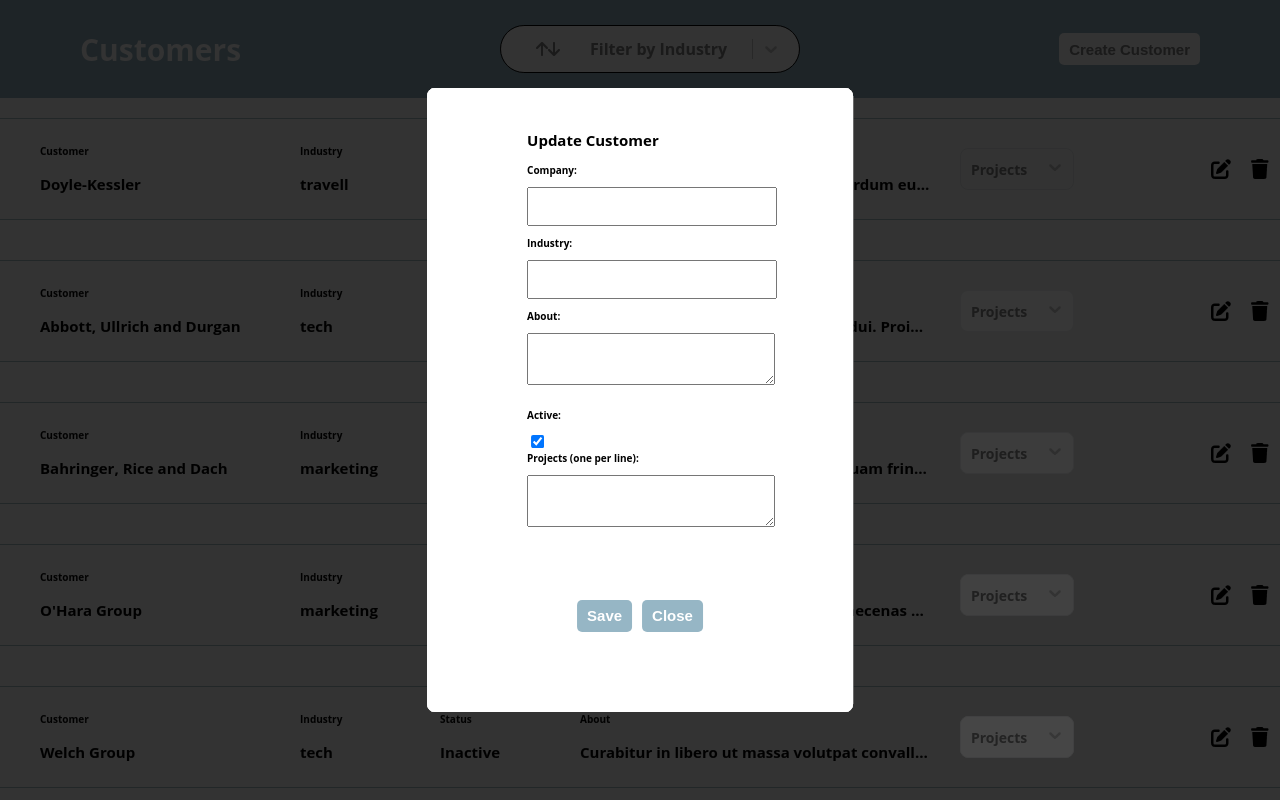
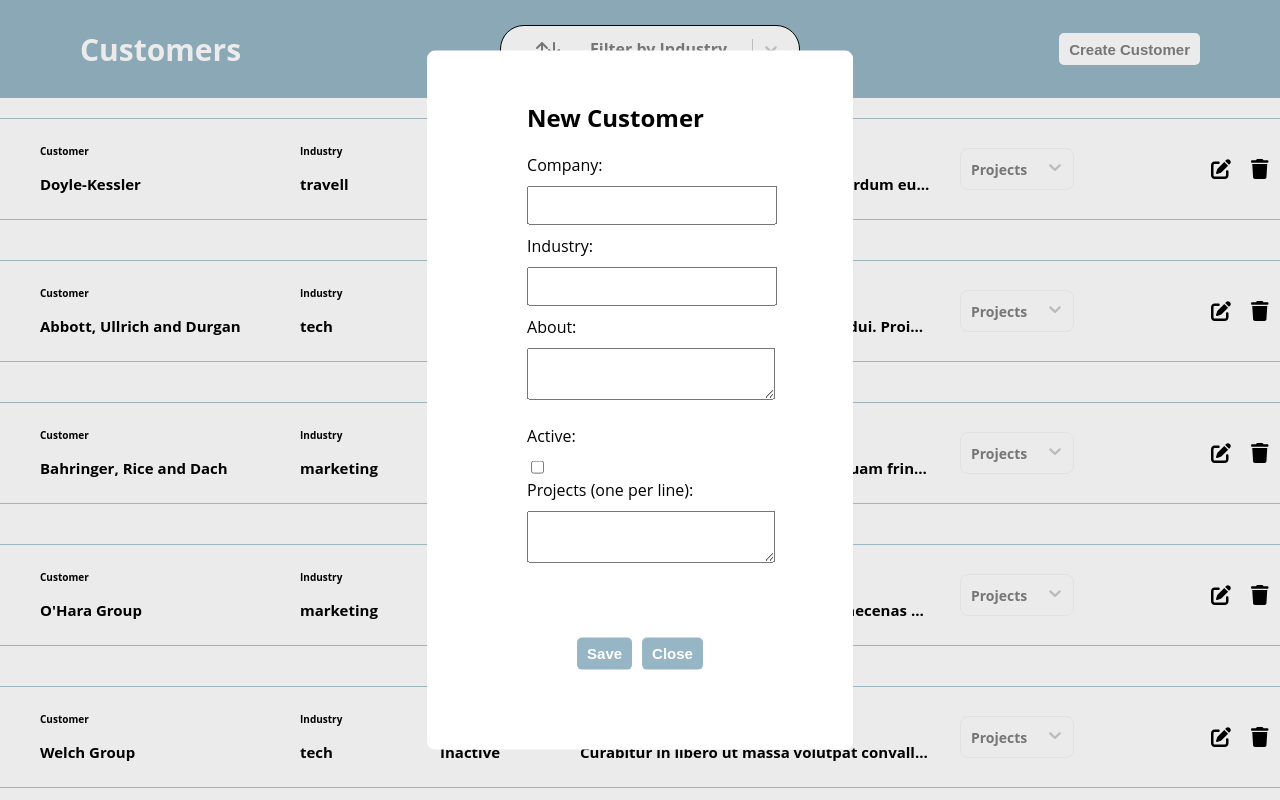
Before and after one commit to esraltintas/customers, a React (Vite) app: page / in a window 1280 px wide. Both pictures are taken after a click on the button "Create Customer". Shown: the top 800 px of the page. Built offline with nearby package versions, Linux system fonts and the light colour scheme; data requests are answered from the project's data file.

Commit message:
Add an empty create customer modal

```diff
--- a/db.json
+++ b/db.json
@@ -2,7 +2,7 @@
   "customers": [
     {
       "id": "1798e668-8eb3-424f-8af7-6e6da2515b14",
-      "isActive": true,
+      "isActive": false,
       "company": "Doyle-Kessler",
       "industry": "travell",
       "projects": [
--- a/src/components/Modal/index.tsx
+++ b/src/components/Modal/index.tsx
@@ -11,6 +11,7 @@ import {
 } from "./index.styles";
 
 interface ModalProps {
+  title: string;
   show: boolean;
   customer: Customer;
   onClose: () => void;
@@ -26,16 +27,13 @@ type Customer = {
 };
 
 const UpdateCustomerModal: React.FC<ModalProps> = ({
+  title,
   show,
   customer,
   onSave,
+  onClose,
 }) => {
-  const { setShowModal, selectedCustomer, setSelectedCustomer } =
-    useCustomerStore();
-
-  const handleClose = () => {
-    setShowModal(false);
-  };
+  const { selectedCustomer, setSelectedCustomer } = useCustomerStore();
 
   const handleProjectsChange = (e: React.ChangeEvent<HTMLTextAreaElement>) => {
     const projects = e.target.value.split("\n");
@@ -47,11 +45,11 @@ const UpdateCustomerModal: React.FC<ModalProps> = ({
   return (
     <StyledModalOverlay>
       <StyledModalContainer>
-        <h2>Update Customer</h2>
+        <h2>{title}</h2>
 
         <StyledLabel>Company:</StyledLabel>
         <StyledInput
-          value={selectedCustomer.company}
+          value={customer.company}
           onChange={(e) =>
             setSelectedCustomer((prev: any) => ({
               ...prev,
@@ -62,7 +60,7 @@ const UpdateCustomerModal: React.FC<ModalProps> = ({
 
         <StyledLabel>Industry:</StyledLabel>
         <StyledInput
-          value={selectedCustomer.industry}
+          value={customer.industry}
           onChange={(e) =>
             setSelectedCustomer((prev: any) => ({
               ...prev,
@@ -73,7 +71,7 @@ const UpdateCustomerModal: React.FC<ModalProps> = ({
 
         <StyledLabel>About:</StyledLabel>
         <StyledTextarea
-          value={selectedCustomer.about}
+          value={customer.about}
           onChange={(e) =>
             setSelectedCustomer((prev: any) => ({
               ...prev,
@@ -85,7 +83,7 @@ const UpdateCustomerModal: React.FC<ModalProps> = ({
         <StyledLabel>Active:</StyledLabel>
         <input
           type="checkbox"
-          checked={selectedCustomer.isActive}
+          checked={customer.isActive}
           onChange={(e) =>
             setSelectedCustomer((prev: any) => ({
               ...prev,
@@ -96,7 +94,7 @@ const UpdateCustomerModal: React.FC<ModalProps> = ({
 
         <StyledLabel>Projects (one per line):</StyledLabel>
         <StyledTextarea
-          value={selectedCustomer.projects.join("\n")}
+          value={customer.projects.join("\n")}
           onChange={handleProjectsChange}
         />
 
@@ -106,7 +104,7 @@ const UpdateCustomerModal: React.FC<ModalProps> = ({
             onClick={() => onSave(selectedCustomer)}
             color="dark"
           />
-          <Button text="Close" onClick={handleClose} color="dark" />
+          <Button text="Close" onClick={onClose} color="dark" />
         </StyledButtonWrapper>
       </StyledModalContainer>
     </StyledModalOverlay>
--- a/src/layout/CustomerCard/index.tsx
+++ b/src/layout/CustomerCard/index.tsx
@@ -50,7 +50,8 @@ const CustomerCard: React.FC<CustomerCardProps> = ({
   const { selectedCustomer, setSelectedCustomer, newFilteredCustomers } =
     useCustomerStore();
 
-  const { showModal, setShowModal } = useCustomerStore();
+  const { showModalCustomerCard, setShowModalCustomerCard } =
+    useCustomerStore();
 
   const handleEditClick = () => {
     setSelectedCustomer({
@@ -61,7 +62,7 @@ const CustomerCard: React.FC<CustomerCardProps> = ({
       about: about,
       projects: projects,
     });
-    setShowModal(true);
+    setShowModalCustomerCard(true);
   };
 
   const handleDeleteClick = () => {
@@ -141,15 +142,16 @@ const CustomerCard: React.FC<CustomerCardProps> = ({
           onChange={handleChangeProject}
         />
       </StyledCustomerInfoWrapper>
-      {showModal && (
+      {showModalCustomerCard && (
         <Modal
-          show={showModal}
+          title="Update Customer"
+          show={showModalCustomerCard}
           customer={selectedCustomer}
-          onClose={() => setShowModal(false)}
+          onClose={() => setShowModalCustomerCard(false)}
           onSave={(updatedCustomer) => {
             updateCustomer(updatedCustomer);
             setSelectedCustomer(updatedCustomer);
-            setShowModal(false);
+            setShowModalCustomerCard(false);
           }}
         />
       )}
--- a/src/layout/Header/index.tsx
+++ b/src/layout/Header/index.tsx
@@ -5,7 +5,7 @@ import useCustomerStore from "../../store/useCustomerStore";
 
 import { StyledHeaderWrapper, StyledHeaderTitle } from "./index.styles";
 function Header() {
-  const { setShowModal } = useCustomerStore();
+  const { setShowModalCreate } = useCustomerStore();
 
   const filterOptions = [
     {
@@ -27,7 +27,7 @@ function Header() {
   ];
 
   const handleClick = () => {
-    setShowModal(true);
+    setShowModalCreate(true);
   };
   return (
     <StyledHeaderWrapper>
--- a/src/pages/Customers.tsx
+++ b/src/pages/Customers.tsx
@@ -1,4 +1,5 @@
 import React, { Suspense, useEffect, useState } from "react";
+import Modal from "../components/Modal";
 import CustomerCard from "../layout/CustomerCard";
 import useCustomerStore from "../store/useCustomerStore";
 import { StyledCustomerWrapper } from "./index.styles";
@@ -21,10 +22,24 @@ type Customer = {
 };
 
 function Customers() {
-  const { filteredCustomers, newFilteredCustomers, selectedOption } =
-    useCustomerStore();
+  const {
+    showModalCreate,
+    setShowModalCreate,
+    filteredCustomers,
+    newFilteredCustomers,
+    selectedOption,
+  } = useCustomerStore();
   const [selectedIndustries, setSelectedIndustries] = useState<string[]>([]);
   const [customers, setCustomers] = useState<Customer[]>([]);
+
+  const emptyCustomer = {
+    id: "",
+    company: "",
+    industry: "",
+    isActive: false,
+    about: "",
+    projects: [],
+  };
 
   useEffect(() => {
     fetch("http://localhost:3001/customers")
@@ -70,6 +85,19 @@ function Customers() {
         />
       ))}
 
+      {showModalCreate && (
+        <Modal
+          show={showModalCreate}
+          customer={emptyCustomer}
+          title="New Customer"
+          onClose={() => setShowModalCreate(false)}
+          onSave={(newCustomer) => {
+            console.log(newCustomer);
+            setShowModalCreate(false);
+          }}
+        />
+      )}
+
       <Suspense fallback={<div>Loading...</div>}></Suspense>
     </StyledCustomerWrapper>
   );
--- a/src/store/useCustomerStore.tsx
+++ b/src/store/useCustomerStore.tsx
@@ -33,8 +33,10 @@ type CustomerStore = {
   ) => void;
   selectedOption: OptionType | null;
   setSelectedOption: (selectedOption: OptionType) => void;
-  showModal: boolean;
-  setShowModal: (showModal: boolean) => void;
+  showModalCustomerCard: boolean;
+  setShowModalCustomerCard: (showModalCustomerCard: boolean) => void;
+  showModalCreate: boolean;
+  setShowModalCreate: (showModalCreate: boolean) => void;
 };
 
 const useCustomerStore = create<CustomerStore>((set) => ({
@@ -45,8 +47,11 @@ const useCustomerStore = create<CustomerStore>((set) => ({
   setSelectedOption: (selectedOptionArr: OptionType) =>
     set({ selectedOption: selectedOptionArr }),
 
-  showModal: false,
-  setShowModal: (showModal: boolean) => set({ showModal }),
+  showModalCustomerCard: false,
+  setShowModalCustomerCard: (showModalCustomerCard: boolean) =>
+    set({ showModalCustomerCard }),
+  showModalCreate: false,
+  setShowModalCreate: (showModalCreate: boolean) => set({ showModalCreate }),
 
   selectedCustomer: {
     id: "",
```
